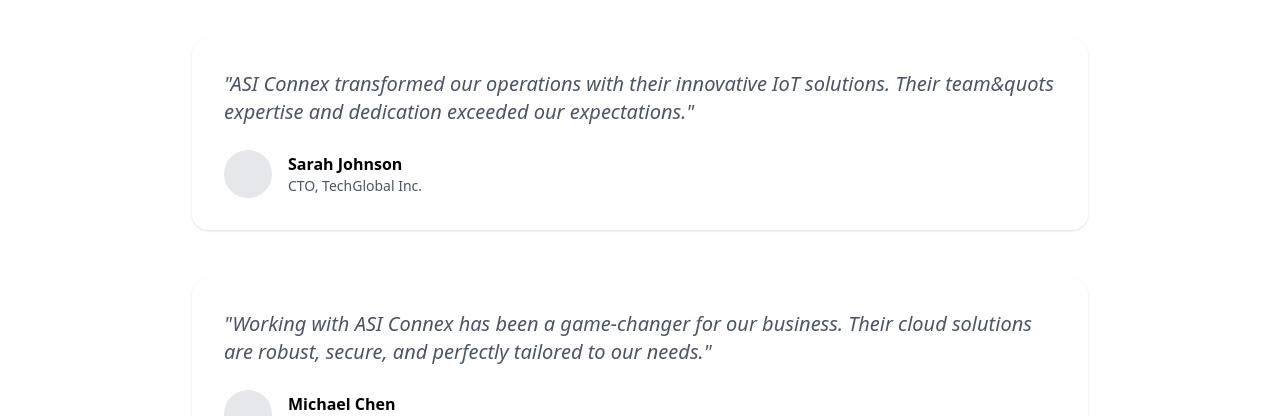
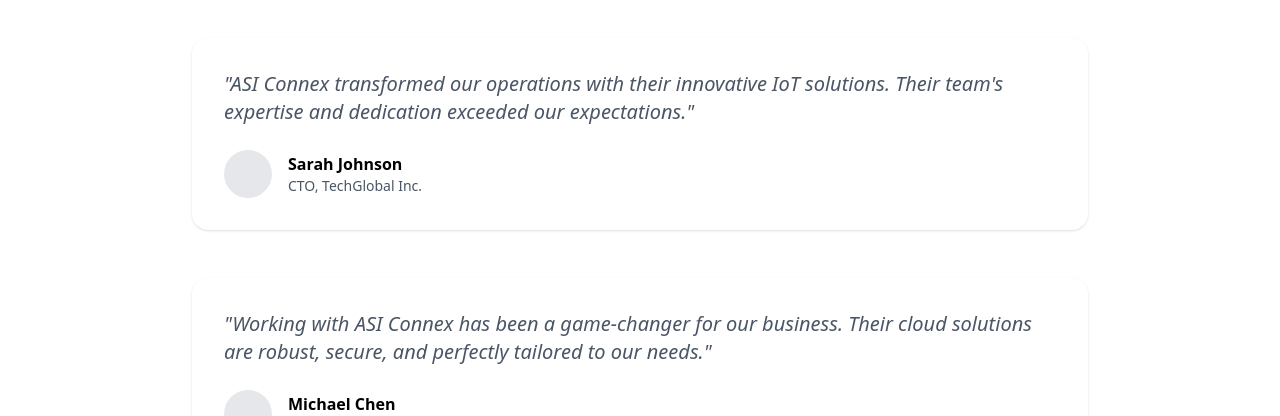
Before and after one commit to b-werayut/next-asi-apple, a Next.js app: page / in a window 1280 px wide. Shown: the part 2555-2971 px from the top of the page. Built offline with nearby package versions, Linux system fonts and the light colour scheme.

Commit message:
no message

```diff
--- a/app/page.tsx
+++ b/app/page.tsx
@@ -137,7 +137,7 @@ export default function Home() {
             {testimonials.map((testimonial, index) => (
               <div key={index} className="p-8 rounded-2xl bg-white shadow-sm">
                 <p className="text-xl italic text-gray-600 mb-6">
-                  "{testimonial.quote}"
+                   {`"${testimonial.quote}"`}
                 </p>
                 <div className="flex items-center">
                   <div className="w-12 h-12 rounded-full bg-gray-200 mr-4"></div>
@@ -233,7 +233,7 @@ const projects = [
 const testimonials = [
   {
     quote:
-      "ASI Connex transformed our operations with their innovative IoT solutions. Their team&quots expertise and dedication exceeded our expectations.",
+      "ASI Connex transformed our operations with their innovative IoT solutions. Their team's expertise and dedication exceeded our expectations.",
     name: "Sarah Johnson",
     position: "CTO, TechGlobal Inc.",
   },
```
